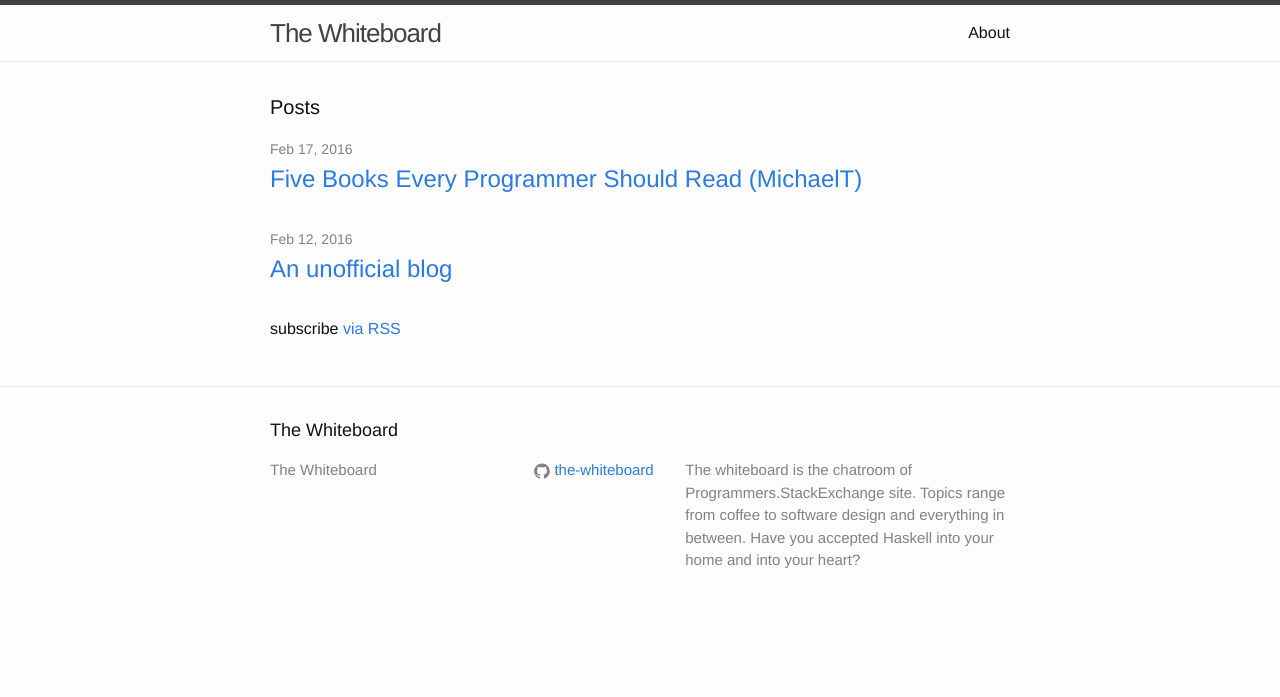
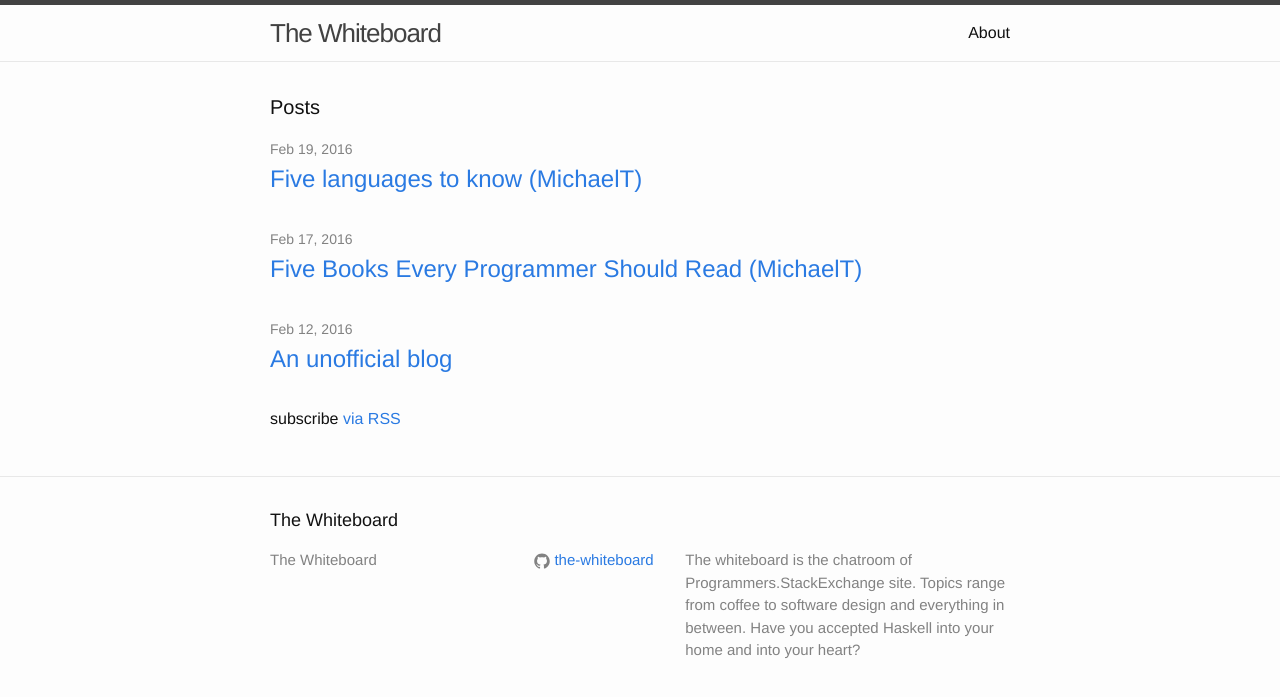
Before and after one commit to the-whiteboard/the-whiteboard.github.io, a Jekyll site: the page built from index.html, in a window 1280 px wide. Shown: the top 697 px of the page. Built offline with Jekyll 4.4.1, drawn with Linux system fonts in a browser that asks for light colours.

Commit message:
Rename blog post and some minor fixup.  #2

```diff
--- a/_drafts/five-languages-michaelt.markdown
+++ b/_posts/2016-02-19-five-languages-michaelt.markdown
@@ -1,7 +1,7 @@
 ---
 layout: post
-title:  Five Books Every Programmer Should Read (MichaelT)
-date:   2016-02-16 20:56:50 -0600
+title:  Five languages to know (MichaelT)
+date:   2016-02-19 17:49:26 -0600
 categories: language
 author:	MichaelT
 ---
@@ -26,6 +26,7 @@ Java
 Groovy
 
 # Because it is
+
 ## C
 
 There isn't too much to be said for C. It is. It is a consistent and
@@ -56,6 +57,7 @@ understanding will serve you will in all other languages you will
 find yourself working in.
 
 # An assembly or machine language
+
 ## Java Bytecode
 
 Once again drawing from my college days, a prerequisite for many other
@@ -89,6 +91,7 @@ someone who is getting into programming. The JVM is not an easy place
 to start (go back to my mention of the 6502 or MIPS).
 
 # A Lisp
+
 ## Clojure
 
 There are many functional languages out there. Some I still can't
@@ -107,6 +110,7 @@ don't let you do otherwise - and you can't even *write* the code to
 look like one's "native" language.
 
 # Something for the resume
+
 ## Java
 
 You'll note a trend here. I do not work at Oracle. What I do believe
@@ -137,6 +141,7 @@ So learn Java because it will get you a job that has a bit more
 job security to it.
 
 # A scripting language
+
 ## Groovy
 
 There are two reasons to point at to learn a "scripting" language.
```
